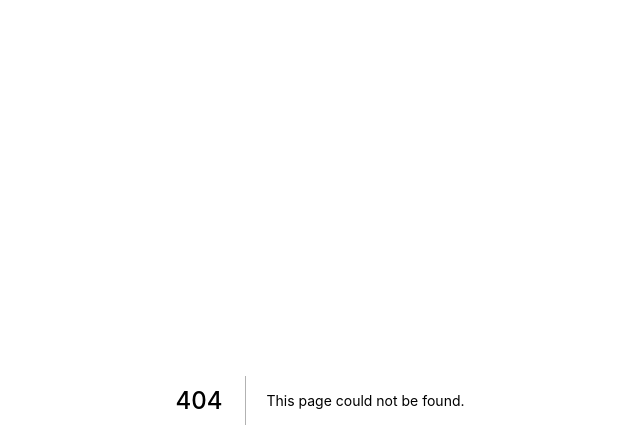
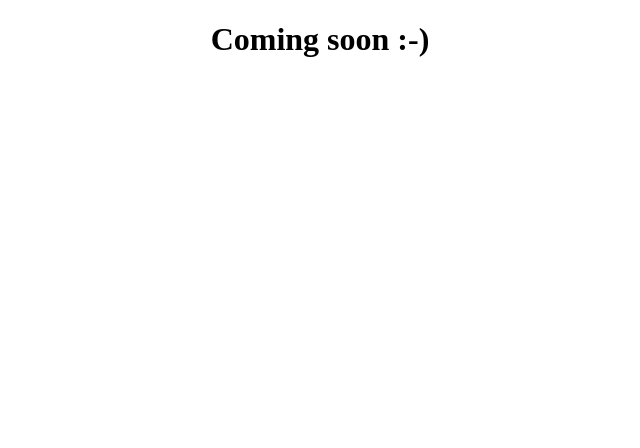
Before and after one commit to eugelogic/frozen-monkey, a Next.js app: page /variants in a window 1280 px wide. Before the commit this address had no page. Shown: the top 448 px of the page, without its empty margins (320-960 px from the left). Built offline with nearby package versions, Linux system fonts and the light colour scheme.

Commit message:
Draft Variants example

```diff
--- a/pages/index.js
+++ b/pages/index.js
@@ -17,6 +17,11 @@ export default () => (
 				</Link>
 			</li>
 			<li>
+				<Link href='/variants'>
+					<a>Variants</a>
+				</Link>
+			</li>
+			<li>
 				<Link href='/gesture'>
 					<a>Gesture</a>
 				</Link>
--- /dev/null
+++ b/pages/variants.js
@@ -0,0 +1,12 @@
+const Variants = () => {
+
+    return (
+        <h1 style={{
+            display: 'flex',
+            alignItems: 'center',
+            justifyContent: 'center'
+        }}>Coming soon :-)</h1>
+    )
+}
+
+export default Variants
```
